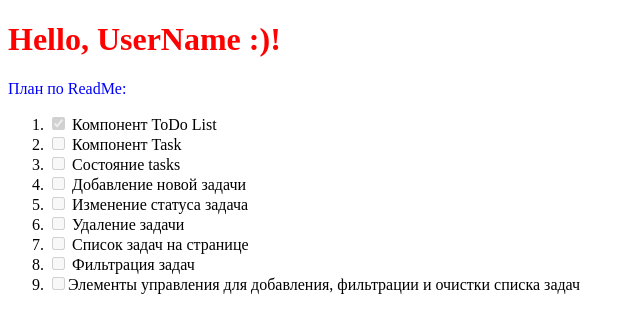
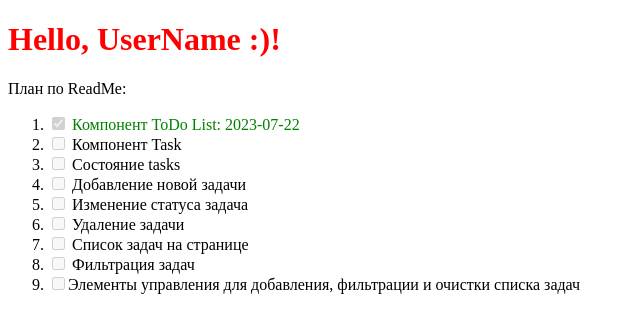
Before and after one commit to leha404/react-todo, a React (Create React App) app: page / in a window 1280 px wide. Shown: the top 332 px of the page, without its empty margins (0-640 px from the left). Built offline with nearby package versions, Linux system fonts and the light colour scheme.

Commit message:
refactor

```diff
--- a/src/App.jsx
+++ b/src/App.jsx
@@ -1,21 +1,12 @@
 import Heading from './components/Heading';
 import List from './components/List';
-
-// Inline styling
-const customStyle = {
-  color: "red",
-};
-
-// Update Custom Style JSON
-customStyle.color = "blue";
 
 // App Component
 const App = () => {
   return (
     <div>
       <Heading />
-
-      <p style={customStyle}>План по ReadMe:</p>
+      <p>План по ReadMe:</p>
       <List />
     </div>
   );
--- a/src/components/List.jsx
+++ b/src/components/List.jsx
@@ -1,9 +1,17 @@
 function List() {
+  // Inline styling
+  const customStyle = {
+    color: "red",
+  };
+
+  // Update Custom Style JSON
+  customStyle.color = "green";
+
   return <ol>
     <li>
       <div>
         <input type="checkbox" disabled checked={true}></input>
-        <label> Компонент ToDo List</label>
+        <label style={customStyle}> Компонент ToDo List: 2023-07-22</label>
       </div>
     </li>
 
```
Also changed, not shown: package.json (+5 -5 lines), 2 other files (tests, documents, lock files or other folders).
